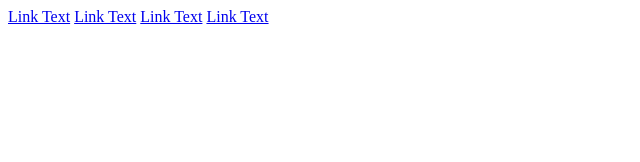
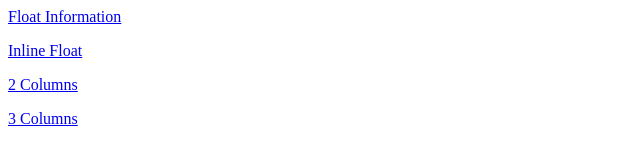
Before and after one commit to LitCritique/exercisesite, a plain HTML site: page index.html in a window 1280 px wide. Shown: the whole page, without its empty margins (0-640 px from the left). Drawn offline with Linux system fonts and the light colour scheme.

Commit message:
Update index.html

```diff
--- a/index.html
+++ b/index.html
@@ -1,9 +1,9 @@
 
 
-<a href="exercisesite/float.html">Link Text</a>
+<p><a href="exercisesite/float.html">Float Information</a></p>
 
-<a href="exercisesite/inline.html">Link Text</a>
+<p><a href="exercisesite/inline.html">Inline Float</a></p>
 
-<a href="exercisesite/twocolumn.html">Link Text</a>
+<p><a href="exercisesite/twocolumn.html">2 Columns</a></p>
 
-<a href="exercisesite/threecolumn.html">Link Text</a>
+<p><a href="exercisesite/threecolumn.html">3 Columns</a></p>
```
